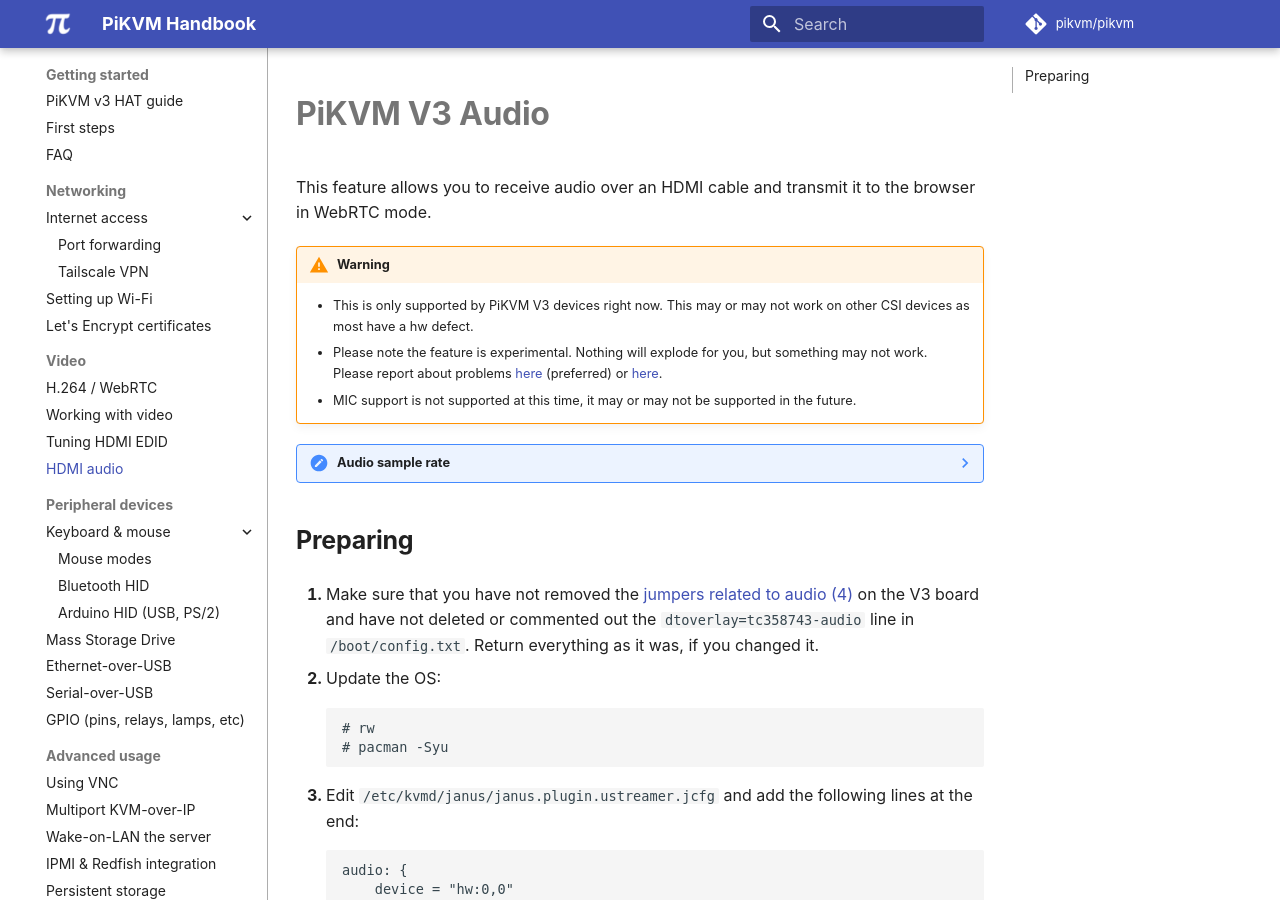
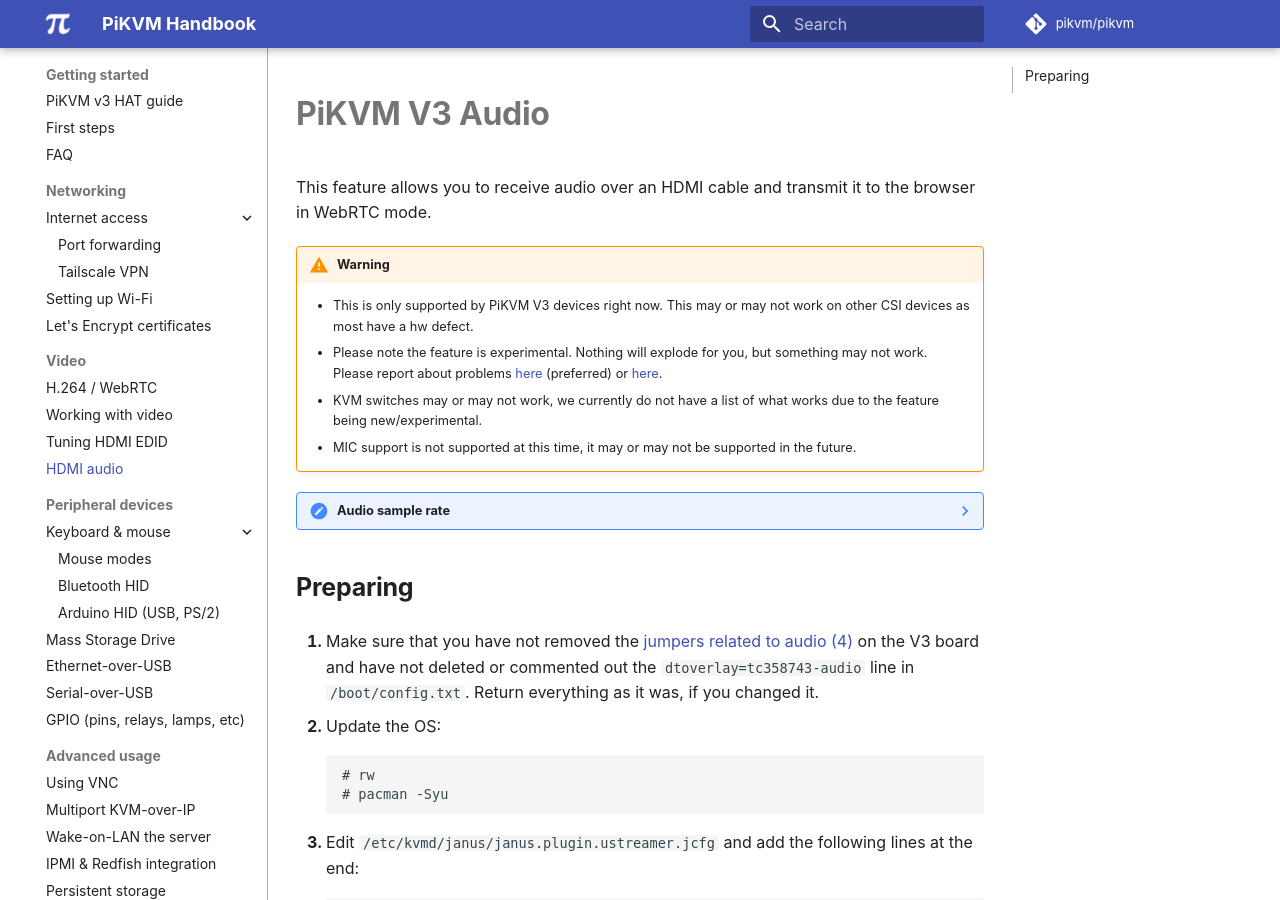
Before and after one commit to pikvm/pikvm, an MkDocs documentation site: the page built from docs/audio.md, in a window 1280 px wide and 900 px high. Built offline with MkDocs 1.6.1 and Material for MkDocs 9.7.7, drawn with Linux system fonts in a browser that asks for light colours; some web fonts are replaced; comment, search, counter and statistics services are not loaded.

Commit message:
Update audio.md (#757)
* Update audio.md

Added verbiage for clarity

* Update audio.md

Updated verbiage

```diff
--- a/docs/audio.md
+++ b/docs/audio.md
@@ -5,6 +5,7 @@
 !!! warning
     * This is only supported by PiKVM V3 devices right now. This may or may not work on other CSI devices as most have a hw defect.
     * Please note the feature is experimental. Nothing will explode for you, but something may not work. Please report about problems [here](https://discord.gg/bpmXfz5) (preferred) or [here](https://github.com/pikvm/pikvm/issues/97).
+    * KVM switches may or may not work, we currently do not have a list of what works due to the feature being new/experimental.
     * MIC support is not supported at this time, it may or may not be supported in the future.
 
 ??? note "Audio sample rate"
```
